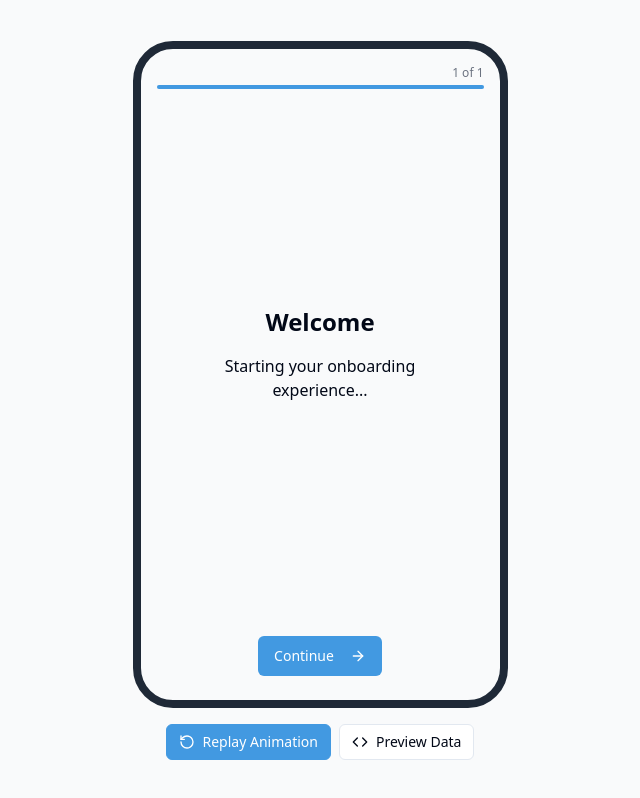
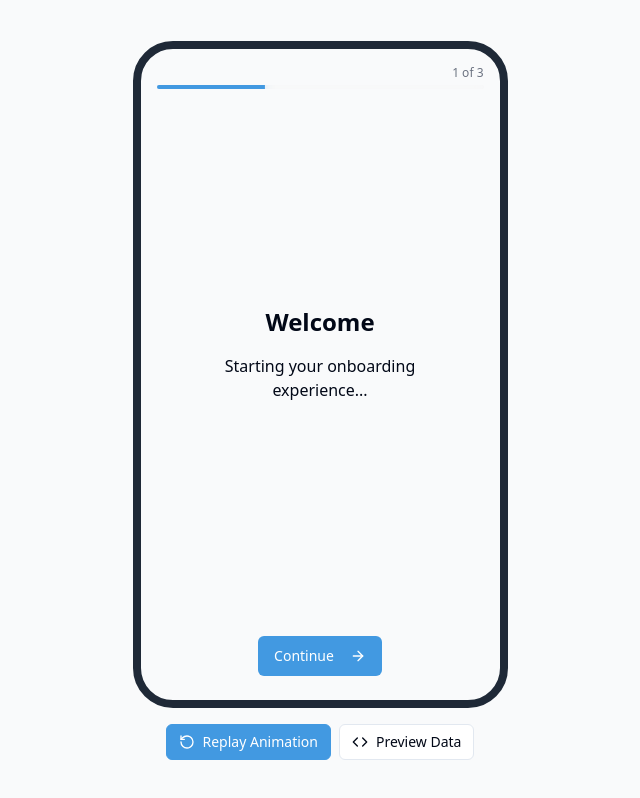
Before and after one commit to AdrianoBinhara/swift-onboard-flow-editor, a React (Vite) app: page /onboarding/1 in a window 1280 px wide. Shown: the whole page, without its empty margins (320-960 px from the left). Built offline with nearby package versions, Linux system fonts and the light colour scheme.

Commit message:
Fix: Display all slides in onboarding
The onboarding view was only displaying the first slide. This commit fixes the issue.

```diff
--- a/src/components/PhonePreview.tsx
+++ b/src/components/PhonePreview.tsx
@@ -12,6 +12,7 @@ import { PreviewData } from "./phone-preview/PreviewData";
 import { SdkIntegration } from "./SdkIntegration";
 import { Code } from "lucide-react";
 import { Button } from "./ui/button";
+import { toast } from "sonner";
 
 interface PhonePreviewProps {
   slide: Slide | null;
@@ -53,6 +54,9 @@ export function PhonePreview({
   const progressPercentage = allSlides.length > 0
     ? Math.round(((currentIndex + 1) / allSlides.length) * 100)
     : 0;
+
+  // Check if this is the last slide
+  const isLastSlide = currentIndex === allSlides.length - 1;
 
   // Update current slide index when slide changes
   useEffect(() => {
@@ -98,6 +102,19 @@ export function PhonePreview({
   };
 
   const navigateToNextSlide = () => {
+    if (isLastSlide) {
+      // Handle completion of onboarding flow
+      if (fullScreen) {
+        // In SDK mode, signal completion to the native app
+        window.webkit?.messageHandlers?.flowKitHandler?.postMessage({
+          action: 'complete'
+        });
+      } else {
+        toast.success("Onboarding completed!");
+      }
+      return;
+    }
+
     const nextSlide = allSlides[currentIndex + 1];
     if (nextSlide) {
       setIsAnimating(false);
@@ -145,7 +162,11 @@ export function PhonePreview({
           </div>
 
           {/* Button at the specified position with navigation functionality */}
-          <ContinueButton slide={mergedSlide} onContinue={navigateToNextSlide} />
+          <ContinueButton
+            slide={mergedSlide}
+            onContinue={navigateToNextSlide}
+            isLastSlide={isLastSlide}
+          />
         </div>
       </div>
 
--- a/src/components/phone-preview/ContinueButton.tsx
+++ b/src/components/phone-preview/ContinueButton.tsx
@@ -8,9 +8,10 @@ import { Slide } from "@/types/editor";
 interface ContinueButtonProps {
   slide: Slide;
   onContinue?: () => void;
+  isLastSlide?: boolean;
 }
 
-export function ContinueButton({ slide, onContinue }: ContinueButtonProps) {
+export function ContinueButton({ slide, onContinue, isLastSlide = false }: ContinueButtonProps) {
   const getButtonSize = () => {
     switch (slide.buttonSize) {
       case 'small': return 'h-8 px-3 text-xs';
@@ -42,6 +43,9 @@ export function ContinueButton({ slide, onContinue }: ContinueButtonProps) {
     }
   };
 
+  // Change button text based on whether it's the last slide
+  const buttonText = isLastSlide ? "Finish" : "Continue";
+
   return (
     <div className={getButtonContainerClass()}>
       <Button
@@ -57,7 +61,7 @@ export function ContinueButton({ slide, onContinue }: ContinueButtonProps) {
         }}
         onClick={onContinue}
       >
-        Continue
+        {buttonText}
         {getButtonIcon()}
       </Button>
     </div>
--- a/src/pages/OnboardingView.tsx
+++ b/src/pages/OnboardingView.tsx
@@ -19,9 +19,9 @@ const defaultGlobalStyles: GlobalStyles = {
   descriptionFontSize: "medium",
 };
 
-// A simplified flow to show when loading or when the app ID doesn't match
-const defaultFlow: OnboardingFlow = {
-  id: "default-flow",
+// A more complete sample flow with multiple slides to demonstrate navigation
+const sampleFlow: OnboardingFlow = {
+  id: "sample-flow",
   name: "Onboarding Flow",
   slides: [
     {
@@ -29,6 +29,22 @@ const defaultFlow: OnboardingFlow = {
       type: "text",
       title: "Welcome",
       description: "Starting your onboarding experience...",
+      verticalAlignment: "center",
+      horizontalAlignment: "center",
+    },
+    {
+      id: "slide-2",
+      type: "text",
+      title: "Discover",
+      description: "Explore our platform's powerful features",
+      verticalAlignment: "center",
+      horizontalAlignment: "center",
+    },
+    {
+      id: "slide-3",
+      type: "text",
+      title: "Get Started",
+      description: "You're all set! Enjoy using our app",
       verticalAlignment: "center",
       horizontalAlignment: "center",
     },
@@ -43,6 +59,10 @@ const OnboardingView = () => {
   const urlParams = new URLSearchParams(location.search);
   const isSdk = urlParams.get('sdk') === 'ios';
 
+  const [flow, setFlow] = useState<OnboardingFlow>(sampleFlow);
+  const [currentSlideIndex, setCurrentSlideIndex] = useState(0);
+  const [loading, setLoading] = useState(true);
+
   useEffect(() => {
     // Log information for debugging
     console.log("OnboardingView: Rendering onboarding for app ID:", appId);
@@ -51,21 +71,71 @@ const OnboardingView = () => {
       console.error("OnboardingView: No app ID provided");
       toast.error("No onboarding flow ID provided");
       navigate("/");
+      return;
     }
 
-    // Here you would normally fetch the flow data from a backend API
-    // For now, we're just using the default flow
+    // In a real app, you'd fetch the flow data from a backend API
+    // For now, we're simulating with our sample data
+    const fetchFlow = async () => {
+      try {
+        setLoading(true);
+        // Simulate API fetch with a timeout
+        await new Promise(resolve => setTimeout(resolve, 500));
 
-  }, [appId, navigate]);
+        // In a real app, this would be an API call like:
+        // const response = await fetch(`/api/flows/${appId}`);
+        // const flowData = await response.json();
+
+        // Using sample data for now
+        setFlow(sampleFlow);
+        setLoading(false);
+      } catch (error) {
+        console.error("Error fetching flow:", error);
+        toast.error("Failed to load onboarding flow");
+        setLoading(false);
+      }
+    };
+
+    fetchFlow();
+
+    // Register event listener for slide changes
+    const handleSlideChange = (event: Event) => {
+      const customEvent = event as CustomEvent;
+      if (customEvent.detail && customEvent.detail.slideId) {
+        const slideIndex = flow.slides.findIndex(s => s.id === customEvent.detail.slideId);
+        if (slideIndex >= 0) {
+          setCurrentSlideIndex(slideIndex);
+        }
+      }
+    };
+
+    window.addEventListener('slide-change', handleSlideChange);
+
+    return () => {
+      window.removeEventListener('slide-change', handleSlideChange);
+    };
+  }, [appId, navigate, flow.slides]);
+
+  // Show loading state
+  if (loading) {
+    return (
+      <div className="h-screen w-screen flex items-center justify-center bg-gray-50">
+        <div className="text-center">
+          <div className="animate-spin rounded-full h-10 w-10 border-b-2 border-primary mx-auto"></div>
+          <p className="mt-4 text-gray-600">Loading onboarding flow...</p>
+        </div>
+      </div>
+    );
+  }
 
   return (
     <div className="h-screen w-screen flex items-center justify-center bg-gray-50">
       <div className={isSdk ? "w-full h-full" : "w-auto h-auto"}>
         <PhonePreview
-          slide={defaultFlow.slides[0]}
-          allSlides={defaultFlow.slides}
-          globalStyles={defaultFlow.globalStyles}
-          flowName={defaultFlow.name}
+          slide={flow.slides[currentSlideIndex]}
+          allSlides={flow.slides}
+          globalStyles={flow.globalStyles}
+          flowName={flow.name}
           hideControls={isSdk}
           fullScreen={isSdk}
         />
```
